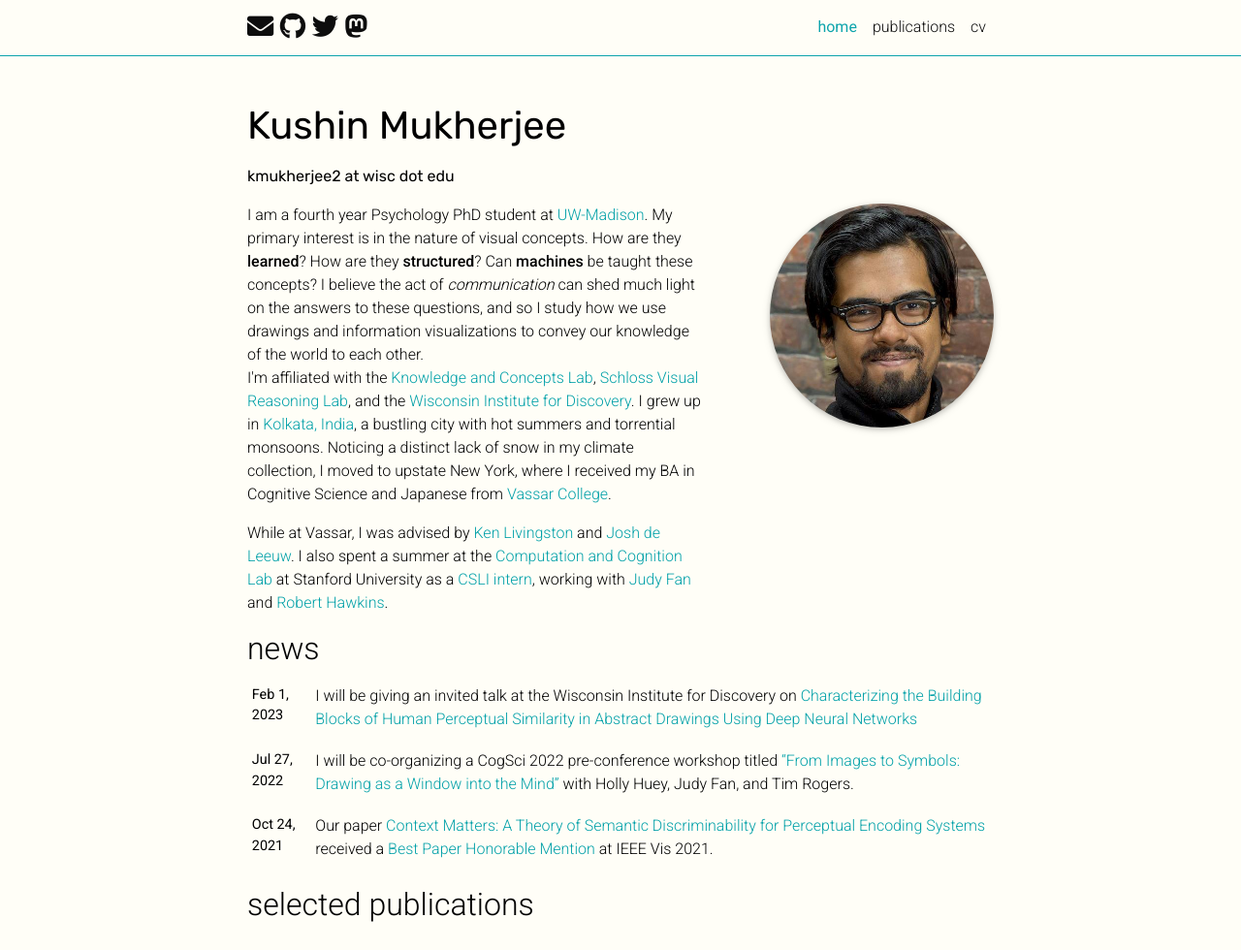
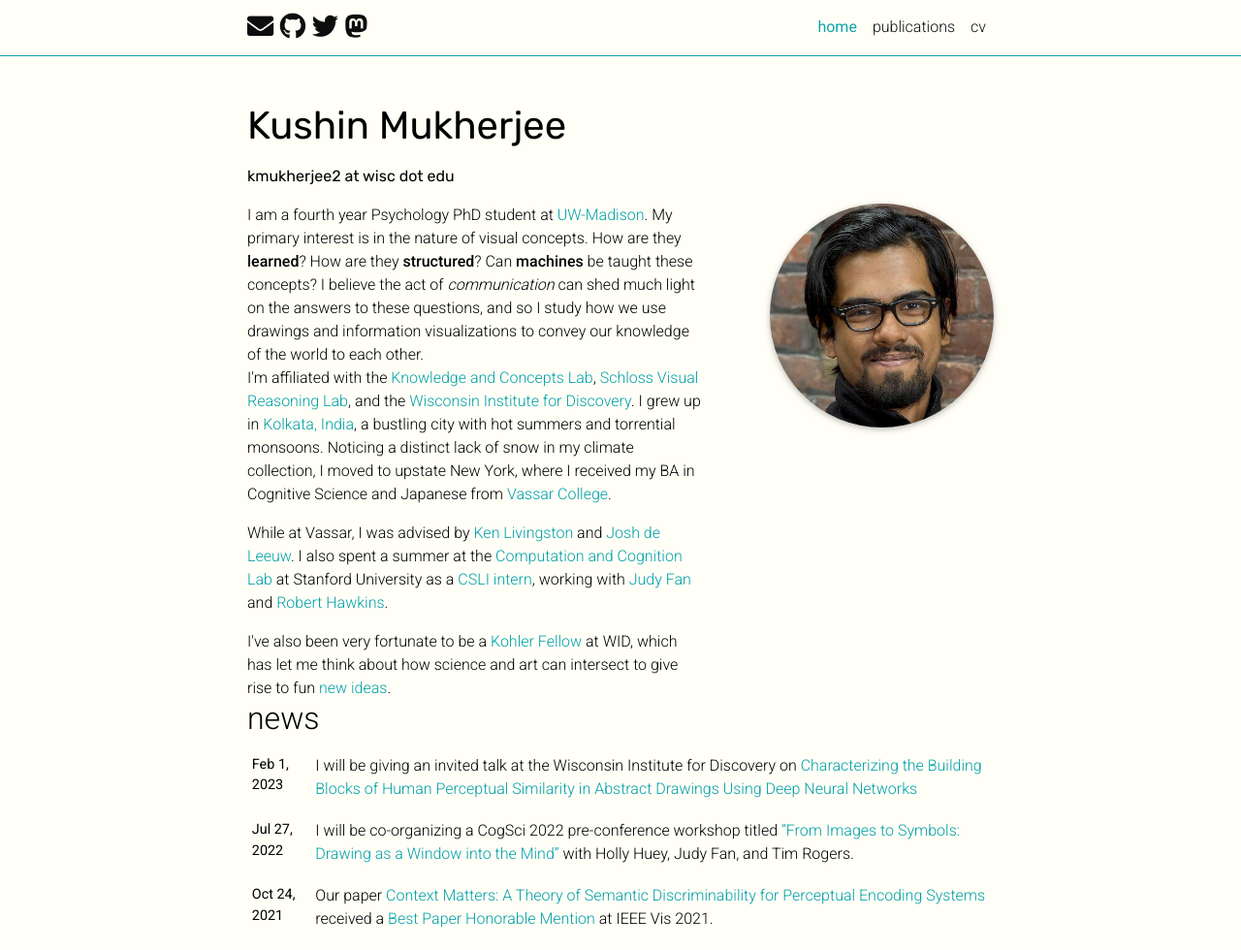
Before and after one commit to kushinm/kushinm.github.io, a Jekyll site: the page built from _pages/about.md, in a window 1280 px wide and 1226 px high, cut to the strip 0-980 px from the top of the window. Shown: the whole strip at 97% size. Built offline with Jekyll 4.4.1, drawn with Linux system fonts in a browser that asks for light colours; full-size pictures stand in for the smaller copies a plugin makes; comment, search, counter and statistics services are not loaded; a style sheet for code colours, icons or effects is not loaded.

Commit message:
photodump + links

```diff
--- a/_pages/about.md
+++ b/_pages/about.md
@@ -31,4 +31,6 @@ I grew up in <a href="https://en.wikipedia.org/wiki/Kolkata" target="_blank">Kol
 <a href="https://www.vassar.edu/faculty/jdeleeuw/" target="_blank">Josh de Leeuw</a>.
 I also spent a summer at the <a href="https://cocolab.stanford.edu/ndg.html" target="_blank">Computation and Cognition Lab</a> at Stanford University as a <a href="https://www-csli.stanford.edu/" target="_blank">CSLI intern</a>, working with <a href="https://cogtoolslab.github.io/" target="_blank">Judy Fan</a> and <a href="https://rxdhawkins.com/" target="_blank">Robert Hawkins</a>.</p>
 
+I've also been very fortunate to be a <a href="https://kohlerfellows.illuminatingdiscovery.wisc.edu/" target="_blank">Kohler Fellow</a> at WID, which has let me think about how science and art can intersect to give rise to fun<a href="https://vimeo.com/widiscovery?embedded=true&source=owner_portrait&owner=11934839" target="_blank"> new ideas</a>.
+
 </div>
```
Also changed, not shown: assets/img/csli_dish.jpg (added), assets/img/ken_cs19.jpg (added), assets/img/lineout.jpg (added), assets/img/mendota_view.jpeg (added), assets/img/rainbow_nf.jpg (added), assets/img/sp_cs19.jpg (added), assets/img/vc_rugby_2019.jpg (added), assets/img/yummy_haus.jpg (added), 4 other files.
